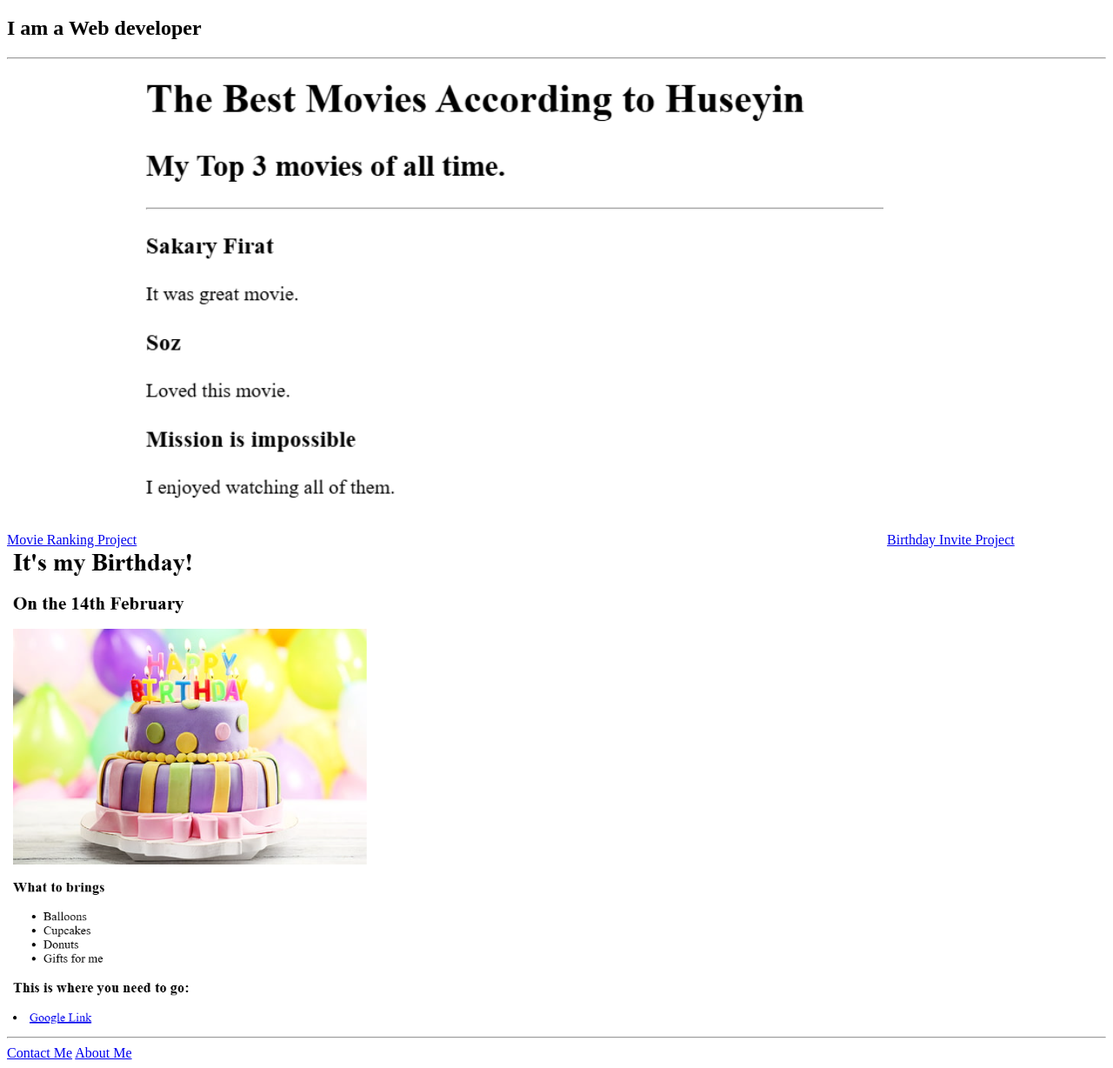
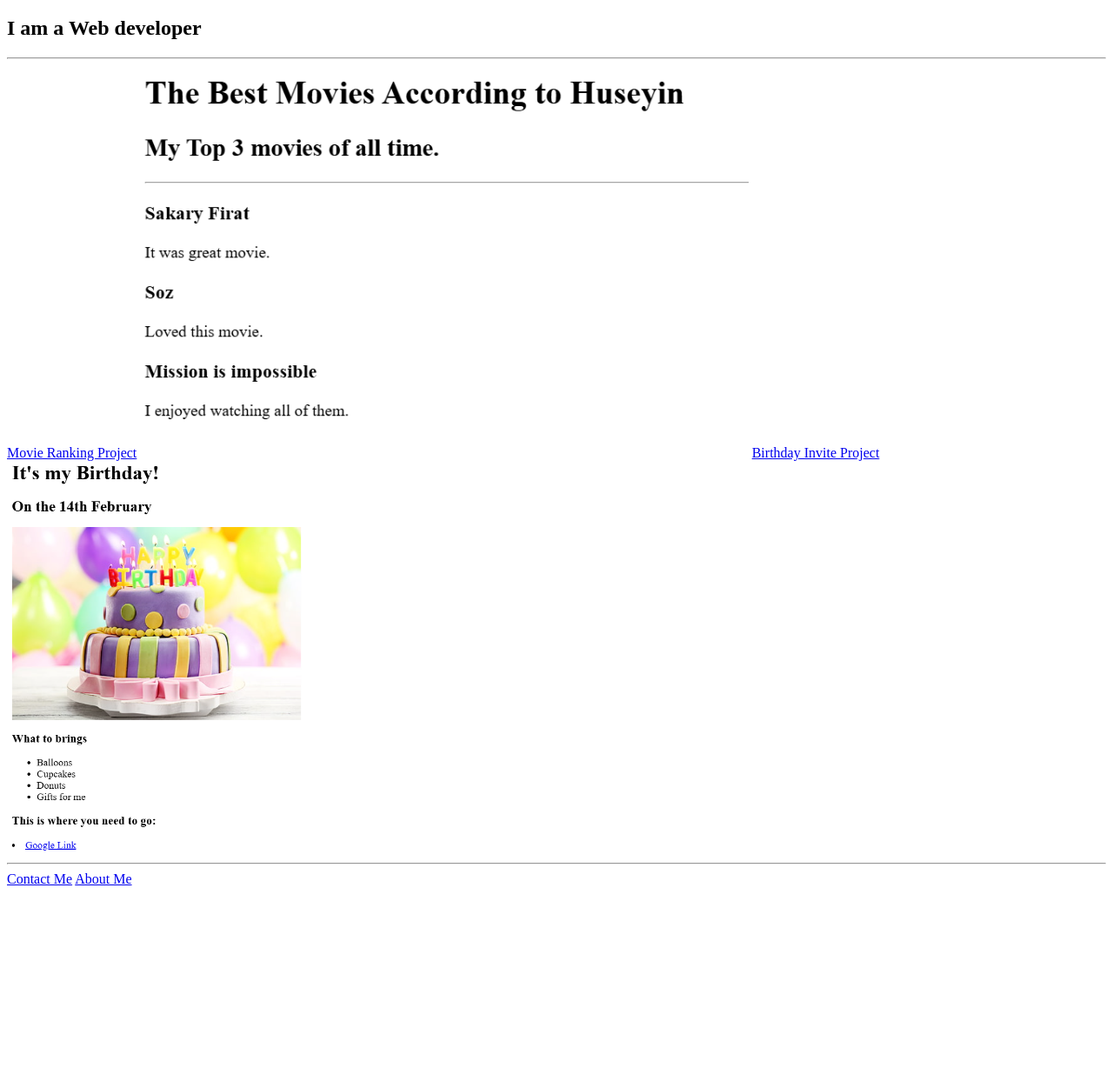
Before and after one commit to kirik46/Huseyin-s-Profile, a plain HTML site: page index.html in a window 1280 px wide. Shown: the part 61-1289 px from the top of the page at 87% size. After the commit the page ends 1089 px from the top, so only its background shows below. Drawn offline with Linux system fonts and the light colour scheme.

Commit message:
Add files via upload

```diff
--- a/index.html
+++ b/index.html
@@ -10,9 +10,9 @@
    <h2>I am a Web developer</h2>
    <hr>
     <a href="./assets/images/Movie Ranking Project..png">Movie Ranking Project</a>
-   <img src="./assets/images/Movie Ranking Project..png" height="550">
+   <img src="./assets/images/Movie Ranking Project..png" height="450">
    <a href="./assets/images/Birthday .png">Birthday Invite Project</a>
-   <img src="./assets/images/Birthday .png" height="550">
+   <img src="./assets/images/Birthday .png" height="450">
 <hr>
     <a href="./public/contact.html">Contact Me</a>
     <a href="./public/about.html">About Me</a>
```
